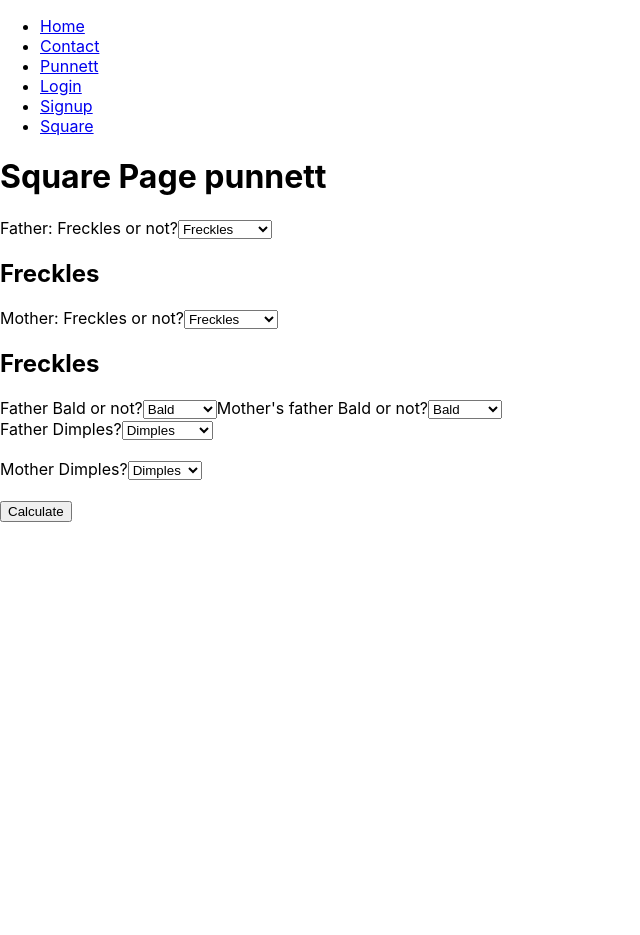
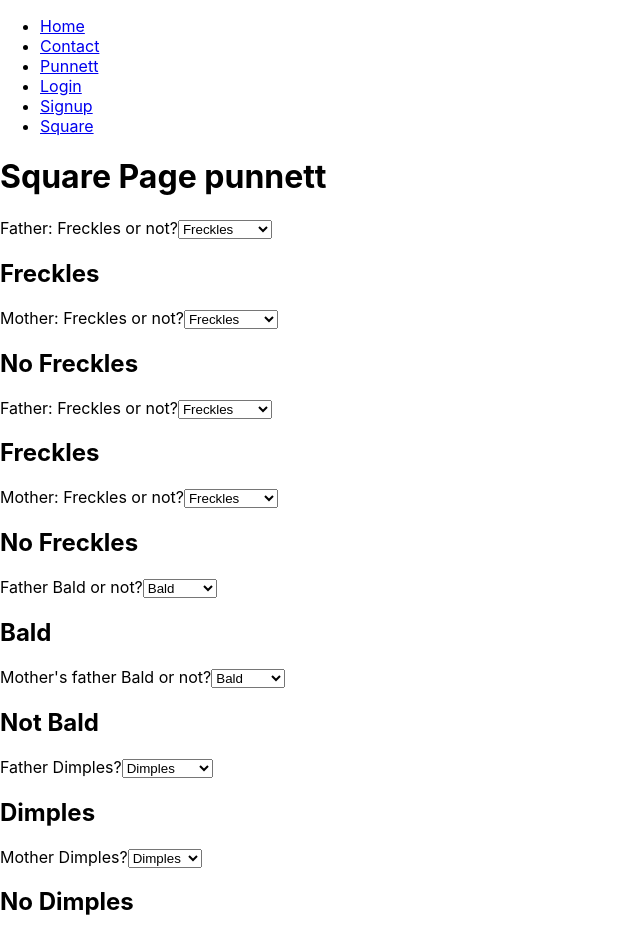
Before and after one commit to samedwardcar/Punnett_Match_App_Frontend, a React (Create React App) app: page /Square in a window 1280 px wide. Shown: the top 935 px of the page, without its empty margins (0-640 px from the left). Before the commit the page ends 800 px from the top, so only its background shows below. Built offline with nearby package versions, Linux system fonts and the light colour scheme.

Commit message:
formatting inputs and results

```diff
--- a/src/components/Square.js
+++ b/src/components/Square.js
@@ -3,13 +3,15 @@ import React , {useState} from "react";
 import PunnettSqure from 'punnett-square';
 
 const Square = () => {
-    const [paternalFreckleValue, setPaternalFreckleValue] = useState('Freckles');
-    const [maternalFreckleValue, setMaternalFreckleValue] = useState('Freckles');
-    const [paternalBaldness, setPaternalBaldness] = useState(null);
-    const [maternalBaldness, setMaternalBaldness] = useState(null);
-    const [paternalDimples, setPaternalDimples] = useState(null);
-    const [maternalDimples, setMaternalDimples] = useState(null);
-    const [square, setSquare] = useState([])
+    const [dadPaternalFreckleValue, setDadPaternalFreckleValue] = useState('Freckles');
+    const [dadMaternalFreckleValue, setDadMaternalFreckleValue] = useState('No Freckles');
+    const [momPaternalFreckleValue, setMomPaternalFreckleValue] = useState('Freckles');
+    const [momMaternalFreckleValue, setMomMaternalFreckleValue] = useState('No Freckles');
+    const [paternalBaldness, setPaternalBaldness] = useState('Bald');
+    const [maternalBaldness, setMaternalBaldness] = useState('Not Bald');
+    const [paternalDimples, setPaternalDimples] = useState('Dimples');
+    const [maternalDimples, setMaternalDimples] = useState("No Dimples");
+    const [FreckleSquare, setFreckleSquare] = useState([])
     const onChange = (event, updateFunction) => {
         console.log(event.target.value)
         const value = event.target.value;
@@ -19,11 +21,11 @@ const Square = () => {
     const handleCalulation = () => {
         const FreckleTraits = ['Freckles', 'No Freckles'];
         const freckleSquare = new PunnettSqure(FreckleTraits);
-        const MOM = [maternalFreckleValue, paternalFreckleValue];
-        const DAD = [paternalFreckleValue, maternalFreckleValue];
+        const MOM = [momMaternalFreckleValue, momPaternalFreckleValue];
+        const DAD = [dadPaternalFreckleValue, dadMaternalFreckleValue];
         const cross = freckleSquare.cross(MOM, DAD)
-        console.log(maternalFreckleValue, paternalFreckleValue)
-        setSquare(cross)
+
+        setFreckleSquare(cross)
           console.log(  { cross } )
 
 
@@ -40,19 +42,35 @@ const Square = () => {
         <h1>Square Page punnett</h1>
         <div>
             <label>Father: Freckles or not?</label>
-            <select onChange={(e) => onChange(e, setPaternalFreckleValue)} className='form-select'>
+            <select onChange={(e) => onChange(e, setDadPaternalFreckleValue)} className='form-select'>
 
                 <option value="Freckles">Freckles</option>
                 <option value="No Freckles">No Freckles</option>
             </select>
-            {paternalFreckleValue && <h2>{paternalFreckleValue}</h2>}
+            {<h2>{dadPaternalFreckleValue}</h2>}
             <label>Mother: Freckles or not?</label>
-            <select onChange={(e) => onChange(e, setMaternalFreckleValue)} className='form-select'>
+            <select onChange={(e) => onChange(e, setDadMaternalFreckleValue)} className='form-select'>
 
                 <option value="Freckles">Freckles</option>
                 <option value="No Freckles">No Freckles</option>
             </select>
-            {maternalFreckleValue && <h2>{maternalFreckleValue}</h2>}
+            {<h2>{dadMaternalFreckleValue}</h2>}
+        </div>
+        <div>
+            <label>Father: Freckles or not?</label>
+            <select onChange={(e) => onChange(e, setMomPaternalFreckleValue)} className='form-select'>
+
+                <option value="Freckles">Freckles</option>
+                <option value="No Freckles">No Freckles</option>
+            </select>
+            {<h2>{momPaternalFreckleValue}</h2>}
+            <label>Mother: Freckles or not?</label>
+            <select onChange={(e) => onChange(e, setMomMaternalFreckleValue)} className='form-select'>
+
+                <option value="Freckles">Freckles</option>
+                <option value="No Freckles">No Freckles</option>
+            </select>
+            {momMaternalFreckleValue && <h2>{momMaternalFreckleValue}</h2>}
         </div>
         <div>
             <label>Father Bald or not?</label>
@@ -88,8 +106,8 @@ const Square = () => {
 
         </div>
         <div>
-            {square.length > 0 &&
-                square.map((elem, idx) => {
+            {FreckleSquare.length > 0 &&
+                FreckleSquare.map((elem, idx) => {
                     return (
                         <div style={style} key={`box=${idx}`}>
                             <span>{elem[0]}</span>
```
